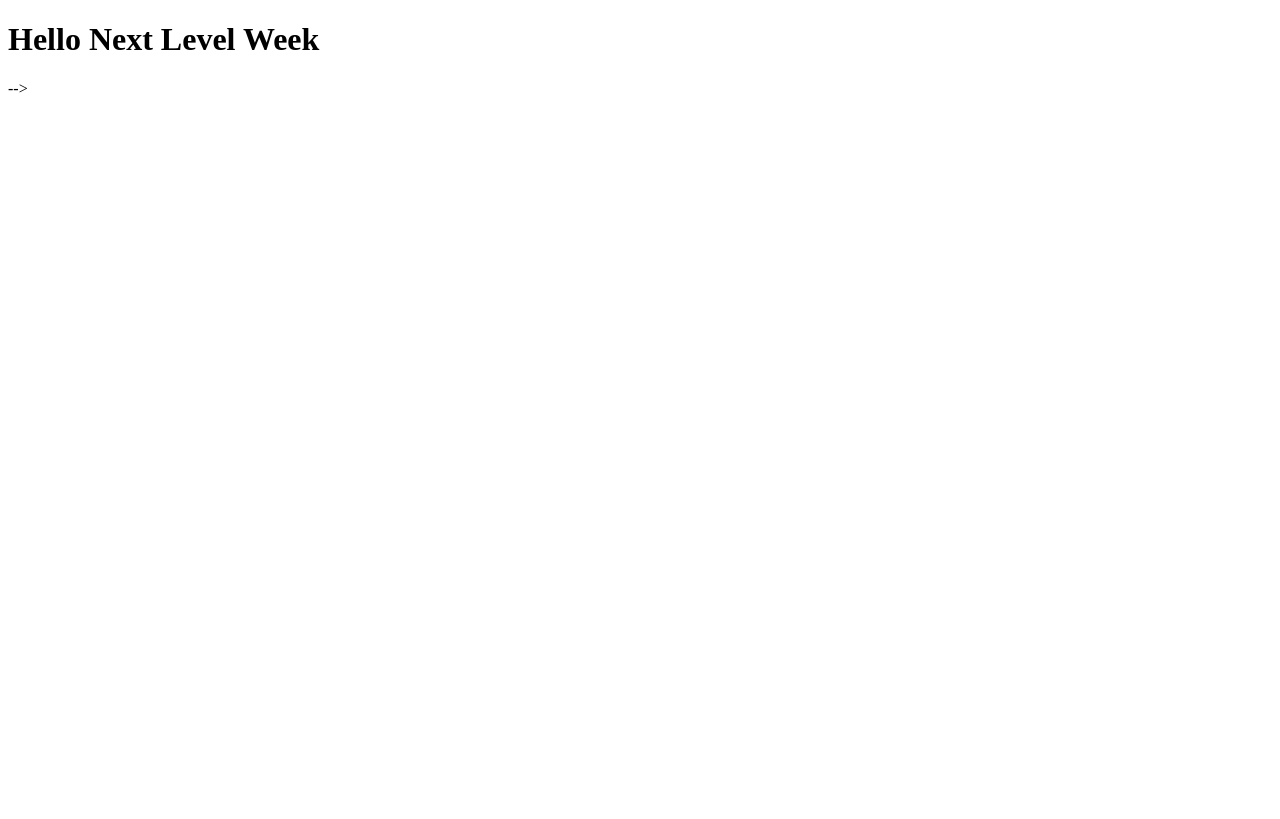
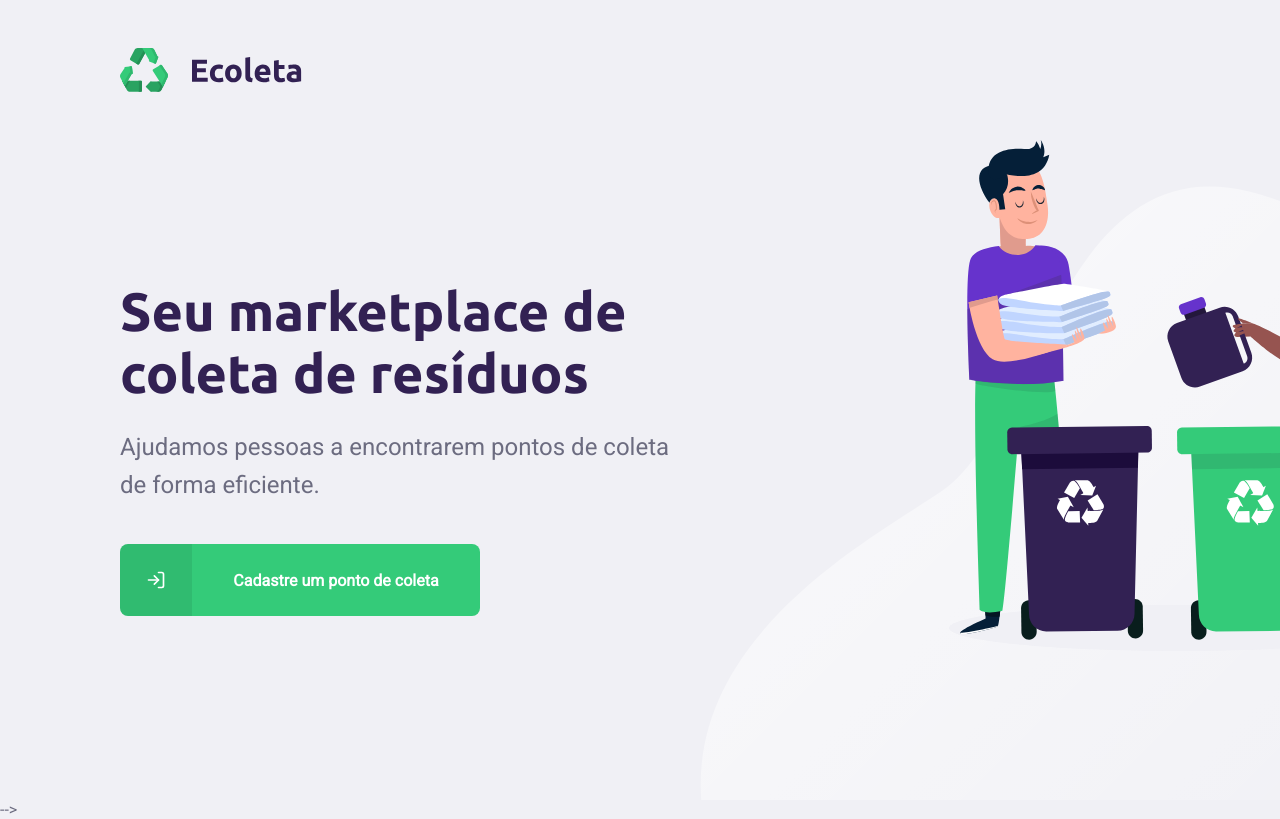
Before and after one commit to lucaswilliameufrasio/Ecoleta, a React (Create React App) app in the folder web/: page / in a window 1280 px wide. Built offline with nearby package versions, Linux system fonts and the light colour scheme.

Commit message:
feat: add routing

```diff
--- a/web/src/App.tsx
+++ b/web/src/App.tsx
@@ -1,11 +1,9 @@
 import React from 'react';
+import './App.css';
+import Routes from './routes';
 
-function App() {
-    return (
-        <div className="App">
-            <h1>Hello Next Level Week</h1>
-        </div>
-    );
-}
+const App: React.FC = () => {
+    return <Routes />;
+};
 
 export default App;
--- /dev/null
+++ b/web/src/routes.tsx
@@ -0,0 +1,19 @@
+import React from 'react';
+import { Switch, Route, BrowserRouter as Router, Redirect } from 'react-router-dom';
+
+import Home from './pages/Home';
+import CreatePoint from './pages/CreatePoint';
+
+const Routes: React.FC = () => {
+    return (
+        <Router>
+            <Switch>
+                <Route exact path="/" component={Home} />
+                <Route path="/create-point" component={CreatePoint} />
+                <Route path="*" exact render={() => <Redirect to="/" />} />
+            </Switch>
+        </Router>
+    );
+};
+
+export default Routes;
```
